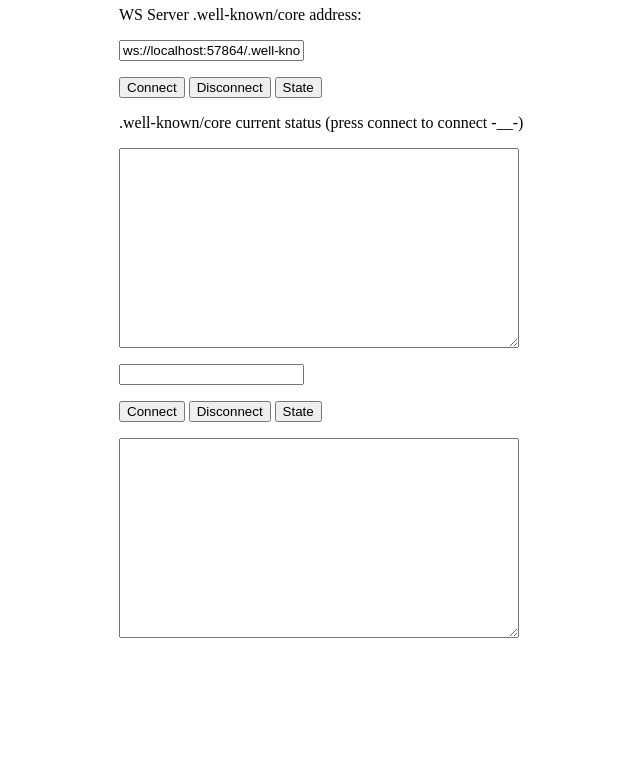
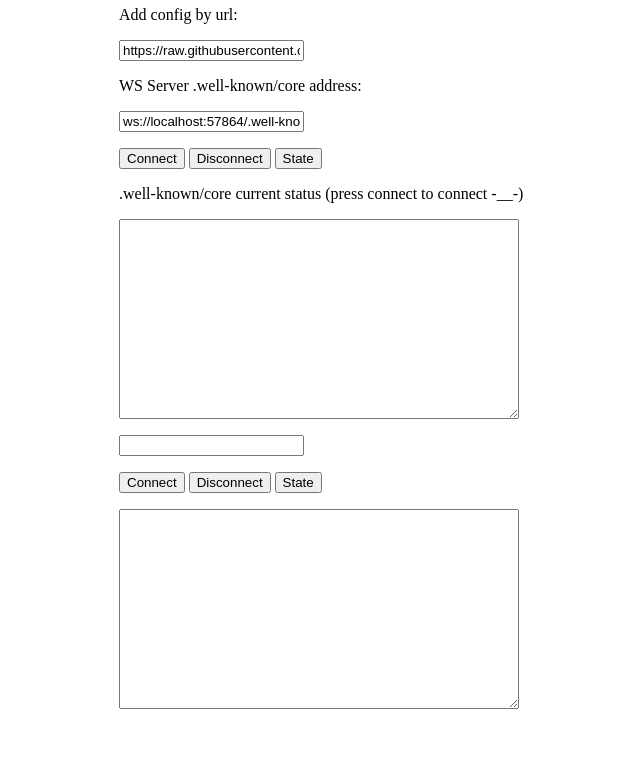
Before and after one commit to semiotproject/semiot-gateway, a plain HTML site: page src/client/index.html in a window 1280 px wide. Shown: the part 102-861 px from the top of the page, without its empty margins (181-821 px from the left). Before the commit the page ends 800 px from the top, so only its background shows below. Drawn offline with Linux system fonts and the light colour scheme.

Commit message:
add config from url

```diff
--- a/src/client/index.html
+++ b/src/client/index.html
@@ -4,6 +4,10 @@
     </head>
     <body style="margin:50 300;">
         <h1>SemIoT Gateway Web Client</h1>
+        <p>Add config by url:</p>
+        <p>
+            <input type="text" id="addConfigInputText" onkeydown="if(event.keyCode==13)addConfig();" value="https://raw.githubusercontent.com/semiotproject/semiot-gateway/master/src/config.qml"/>
+        </p>
 	<p>WS Server .well-known/core address:</p>
 	<p>
             <input type="text" id="inputText1" onkeydown="if(event.keyCode==13)connectTo();" value="ws://localhost:57864/.well-known/core"/>
@@ -29,13 +33,22 @@
             <textarea id="debugTextArea2" style="width:400px;height:200px;background-color: #lawngreen;" readonly></textarea>
         </p>
         <script type="text/javascript">
-            // THIS SCRIPT IS AWFUL!!!1 I MEAN IT!
+            // THIS SCRIPTS ARE AWFUL!!!1 I MEAN IT!
             function debug(message,debugTextArea) {
                 // debugTextArea.value += message + "\n";
                 debugTextArea.value = message + "\n";
                 debugTextArea.scrollTop = debugTextArea.scrollHeight;
             }
-
+            function addConfig() {
+                var configUri = document.getElementById("addConfigInputText").value
+                var type = "url"
+                var xhr = new XMLHttpRequest();
+                var body = 'type=' + encodeURIComponent(type) + '&data=' + encodeURIComponent(configUri);
+                xhr.open("POST", '/api/register_device_driver', true)
+                xhr.setRequestHeader('Content-Type', 'application/x-www-form-urlencoded')
+                // xhr.onreadystatechange = ...;
+                xhr.send(body);
+            }
             var websocket1 = null;
             var websocket2 = null;
 
```
Also changed, not shown: src/semiot-gateway-server/index.html (+15 -2 lines).
